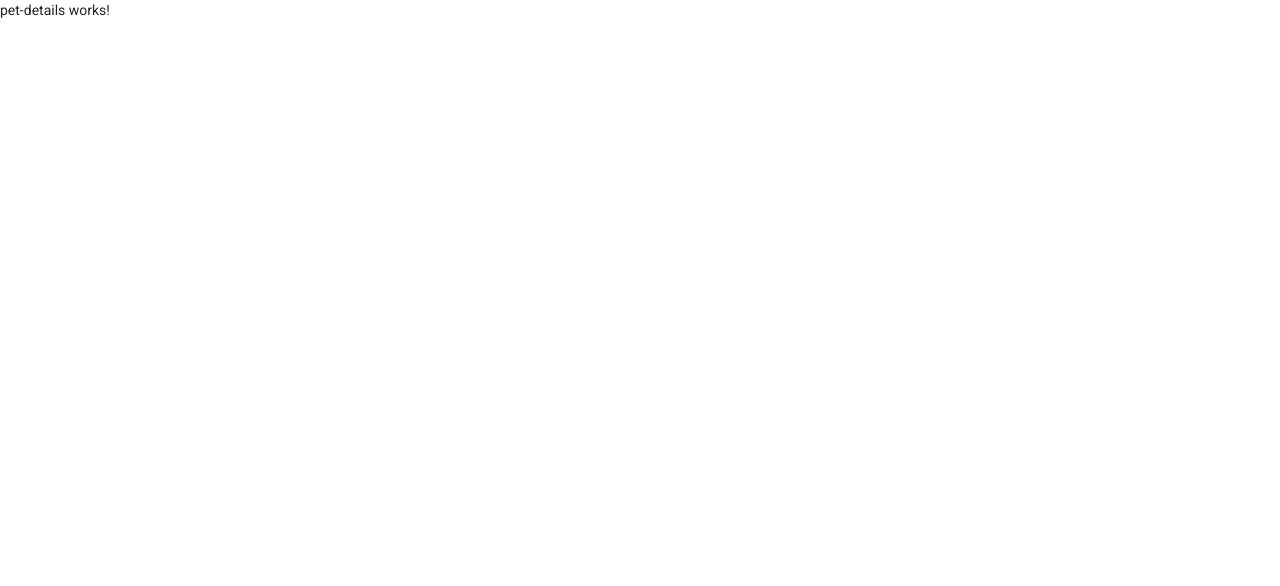
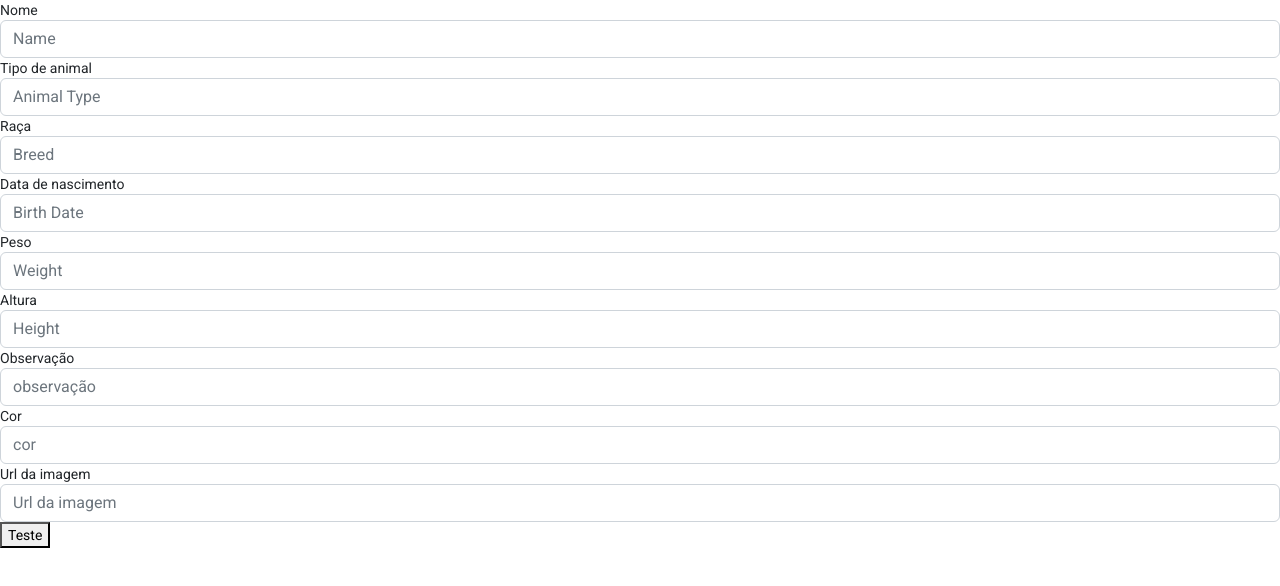
Before and after one commit to AllanGreffin/PetApp, an Angular app: page /pet-details in a window 1280 px wide. Shown: the top 586 px of the page. Built offline with nearby package versions, Linux system fonts and the light colour scheme.

Commit message:
montando petDetails

```diff
--- a/src/app/app-routing.module.ts
+++ b/src/app/app-routing.module.ts
@@ -32,6 +32,11 @@ const routes: Routes = [
     canActivate: [AuthGuard]
   },
   {
+    path: 'pet-details/:id',
+    component: PetDetailsComponent ,
+    canActivate: [AuthGuard]
+  },
+  {
     path: 'pet-details',
     component: PetDetailsComponent ,
     canActivate: [AuthGuard]
--- a/src/app/dashboard/dashboard.component.ts
+++ b/src/app/dashboard/dashboard.component.ts
@@ -1,4 +1,5 @@
 import { Component, OnInit } from '@angular/core';
+import { Router } from '@angular/router';
 
 @Component({
   selector: 'app-dashboard',
@@ -7,9 +8,13 @@ import { Component, OnInit } from '@angular/core';
 })
 export class DashboardComponent implements OnInit {
 
-  constructor() { }
+  constructor(private router: Router) { }
 
   ngOnInit(): void {
+    let user = JSON.parse(localStorage.getItem("user") as string);
+    if(!user){
+      this.router.navigate(['/login']);
+    }
   }
 
 }
--- /dev/null
+++ b/src/app/models/pet.model.ts
@@ -0,0 +1,14 @@
+export class Pet{
+
+    id: null;
+    name: null;
+    animalType: null;
+    breed: null;
+    birthDate: null;
+    weight: null;
+    height: null;
+    color: null;
+    observation: null;
+    imageUrl: null;
+    userId: string;
+}
--- a/src/app/pet-list/pet-details/pet-details.component.html
+++ b/src/app/pet-list/pet-details/pet-details.component.html
@@ -1 +1,39 @@
-<p>pet-details works!</p>
+<form [formGroup]="petForm">
+    <div class="form-group">
+        <label for="name">Nome</label>
+        <input type="text" class="form-control" id="name" name="name" placeholder="Name" formControlName="name">
+    </div>
+   <div class="form-group">
+        <label for="animalType">Tipo de animal</label>
+        <input type="text" class="form-control" id="animalType" placeholder="Animal Type" formControlName="animalType">
+    </div>
+    <div class="form-group">
+        <label for="breed">Raça</label>
+        <input type="text" class="form-control" id="breed" placeholder="Breed" formControlName="breed">
+    </div>
+    <div class="form-group">
+        <label for="birthDate">Data de nascimento</label>
+        <input type="text" class="form-control" id="birthDate" placeholder="Birth Date" formControlName="birthDate">
+    </div>
+    <div class="form-group">
+        <label for="weight">Peso</label>
+        <input type="text" class="form-control" id="weight" placeholder="Weight" formControlName="weight">
+    </div>
+    <div class="form-group">
+        <label for="height">Altura</label>
+        <input type="text" class="form-control" id="height" placeholder="Height" formControlName="height">
+    </div>
+    <div>
+        <label for="observation">Observação</label>
+        <input type="text" class="form-control" id="height" placeholder="observação" formControlName="observation">
+    </div>
+    <div>
+        <label for="color">Cor</label>
+        <input type="text" class="form-control" id="color" placeholder="cor" formControlName="color">
+    </div>
+    <div>
+        <label for="imageUrl">Url da imagem</label>
+        <input type="text" class="form-control" id="imageUrl" placeholder="Url da imagem" formControlName="imageUrl">
+    </div>
+    <button (click)="print()">Teste</button>
+</form>
--- a/src/app/pet-list/pet-details/pet-details.component.ts
+++ b/src/app/pet-list/pet-details/pet-details.component.ts
@@ -1,4 +1,7 @@
 import { Component, OnInit } from '@angular/core';
+import { FormBuilder, FormGroup } from '@angular/forms';
+import { Router } from '@angular/router';
+import { Pet } from 'src/app/models/pet.model';
 
 @Component({
   selector: 'app-pet-details',
@@ -7,9 +10,33 @@ import { Component, OnInit } from '@angular/core';
 })
 export class PetDetailsComponent implements OnInit {
 
-  constructor() { }
+  pet: Pet = new Pet();
+  petForm: FormGroup;
+
+  constructor(private router: Router,
+    private formBuilder: FormBuilder) {
+     }
 
   ngOnInit(): void {
+    this.buildForm();
   }
 
+  print(str?: string){
+    this.pet = this.petForm.value;
+    console.log(JSON.stringify(this.pet));
+  }
+
+  buildForm(){
+    this.petForm = this.formBuilder.group({
+      name: [this.pet.name],
+      animalType: [this.pet.animalType],
+      breed: [this.pet.breed],
+      color: [this.pet.color],
+      birthDate: [this.pet.birthDate],
+      weight: [this.pet.weight],
+      height: [this.pet.height],
+      observation: [this.pet.observation],
+      imageUrl: [this.pet.imageUrl]
+    });
+  }
 }
--- a/src/app/pet-list/pet-list.component.html
+++ b/src/app/pet-list/pet-list.component.html
@@ -1 +1,32 @@
-<p>pet-list works!</p>
+<div>
+    <div *ngIf="pets.length == 0">
+        Você ainda não possui Pets cadastrados.
+    </div>
+    <div *ngIf="pets.length > 0">
+        <div >
+            <table>
+                <thead>
+                    <tr>
+                        <th>Nome</th>
+                        <th>Tipo</th>
+                        <th>Raça</th>
+                        <th>Nascimento</th>
+                        <th>Peso</th>
+                        <th>Altura</th>
+                    </tr>
+                </thead>
+                <tbody>
+                    <tr *ngFor="let pet of pets">
+                        <td>{{pet.name}}</td>
+                        <td>{{pet.animalType}}</td>
+                        <td>{{pet.breed}}</td>
+                        <td>{{pet.birthDate}}</td>
+                        <td>{{pet.weight}}</td>
+                        <td>{{pet.height}}</td>
+                    </tr>
+                </tbody>
+            </table>
+        </div>
+    </div>
+    <button (click)="newPet()">Cadastrar novo Pet</button>
+</div>
--- a/src/app/pet-list/pet-list.component.ts
+++ b/src/app/pet-list/pet-list.component.ts
@@ -1,5 +1,6 @@
 import { Component, OnInit } from '@angular/core';
 import { Router } from '@angular/router';
+import { Pet } from '../models/pet.model';
 import { User } from '../models/user.model';
 import { PetService } from '../services/pet.service';
 
@@ -10,20 +11,33 @@ import { PetService } from '../services/pet.service';
 })
 export class PetListComponent implements OnInit {
 
+  pets: Pet[] = [];
+  user : User;
+
   constructor(private petService: PetService,
     private router: Router) { }
 
   ngOnInit(): void {
     let user: User = (JSON.parse(localStorage.getItem("user") as string));
+    this.user = user;
     if(!user){
       this.router.navigate(['/login']);
     }
-    this.petService.GetPetsByUserId(user.id).subscribe((data: any) => {
+    this.getPets();
+  }
+
+  getPets(){
+    this.petService.GetPetsByUserId(this.user.id).subscribe((data: any) => {
       console.log(data);
+      this.pets = data;
     });
   }
 
-  toDetails(){
-    this.router.navigate(['/pet-details']);
+  toDetails(pet: Pet){
+    this.router.navigate(["/pet-details/" + pet.id]);
+  }
+
+  newPet(){
+    this.router.navigate(["/pet-details"]);
   }
 }
```
